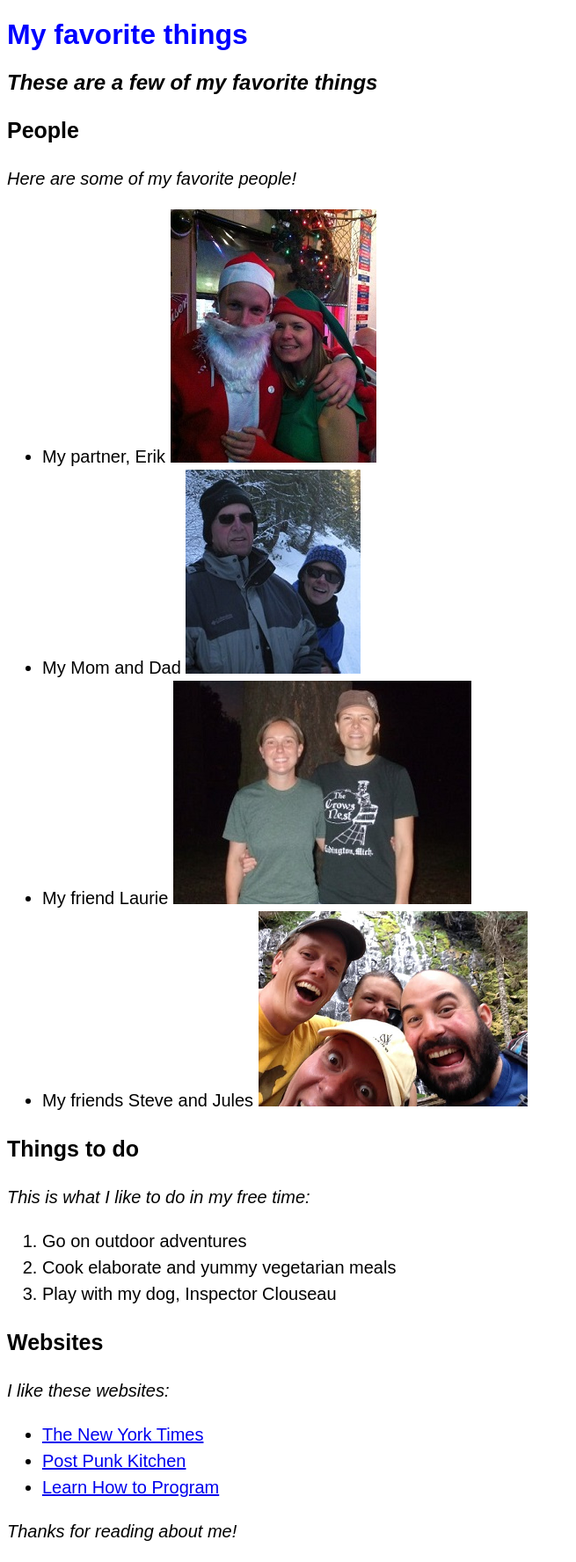
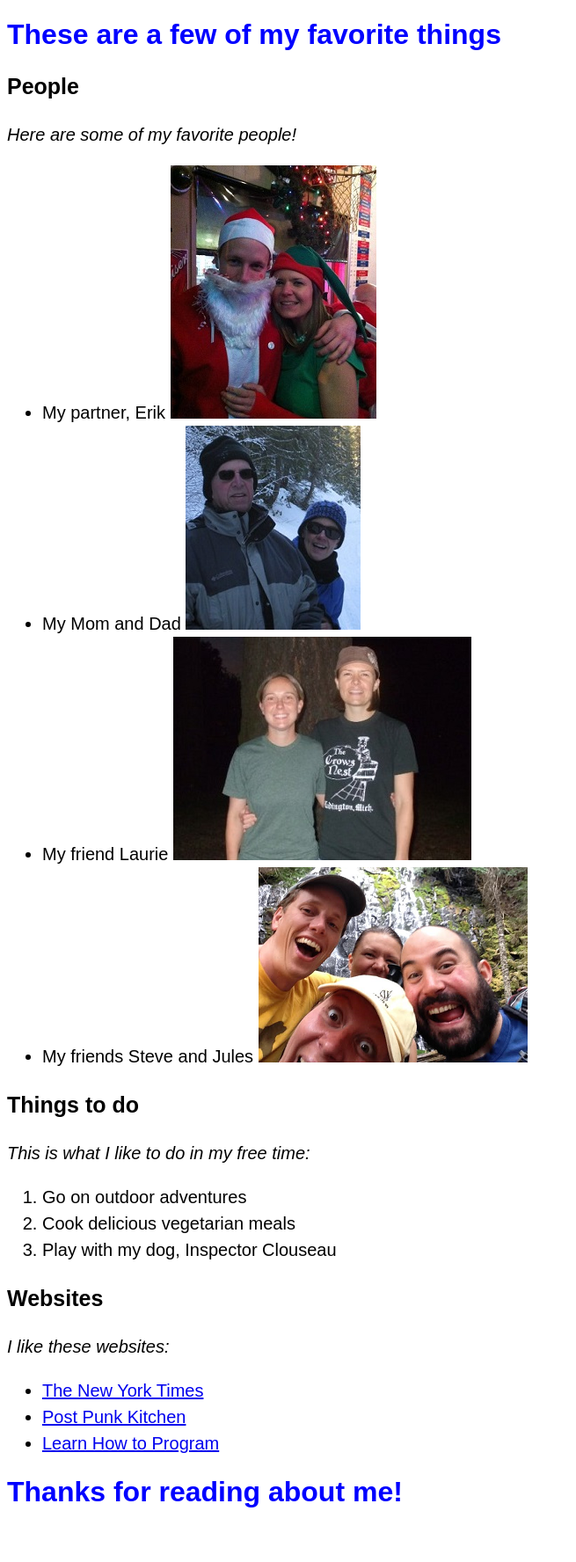
Before and after one commit to mollykmcglone/my_favorite_things, a plain HTML site: page index.html in a window 1280 px wide. Shown: the whole page at 88% size, without its empty margins (0-655 px from the left). After the commit the page ends 1736 px from the top, so only its background shows below. Drawn offline with Linux system fonts and the light colour scheme.

Commit message:
fix a couple typos in text and make conclusion an h1

```diff
--- a/index.html
+++ b/index.html
@@ -6,8 +6,7 @@
   </head>
 
   <body>
-    <h1>My favorite things</h1>
-    <h2>These are a few of my favorite things</h2>
+    <h1>These are a few of my favorite things</h1>
 
     <h3>People</h3>
     <p class="different">Here are some of my favorite people!</>
@@ -30,7 +29,7 @@
     <p class="different">This is what I like to do in my free time:</p>
     <ol>
       <li>Go on outdoor adventures</li>
-      <li>Cook elaborate and yummy vegetarian meals</li>
+      <li>Cook delicious vegetarian meals</li>
       <li>Play with my dog, Inspector Clouseau</li>
     </ol>
 
@@ -54,6 +53,6 @@
       </li>
     </ul>
 
-   <p class="different">Thanks for reading about me!</p>
+   <h1>Thanks for reading about me!</h1>
   </body>
 </html>
```
